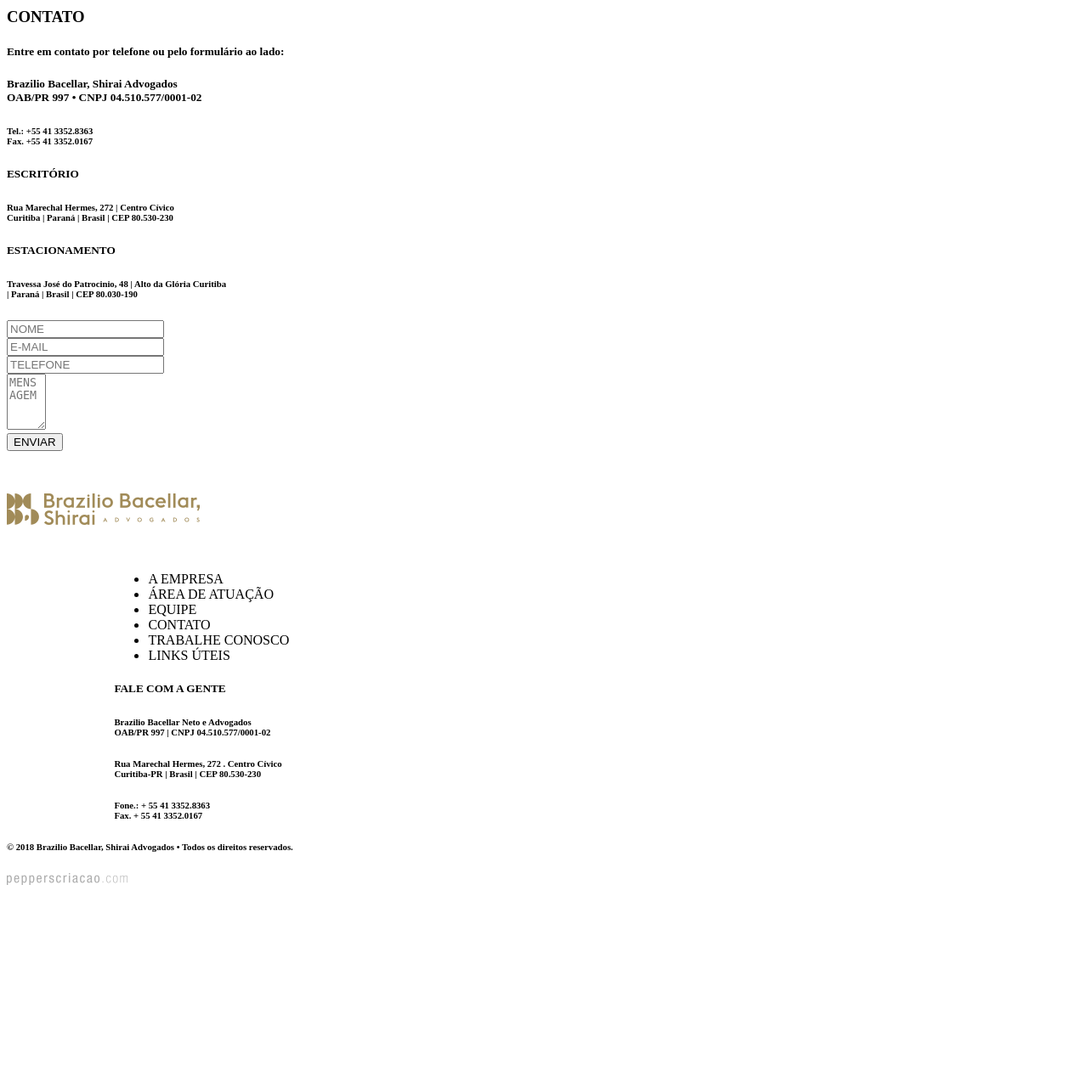
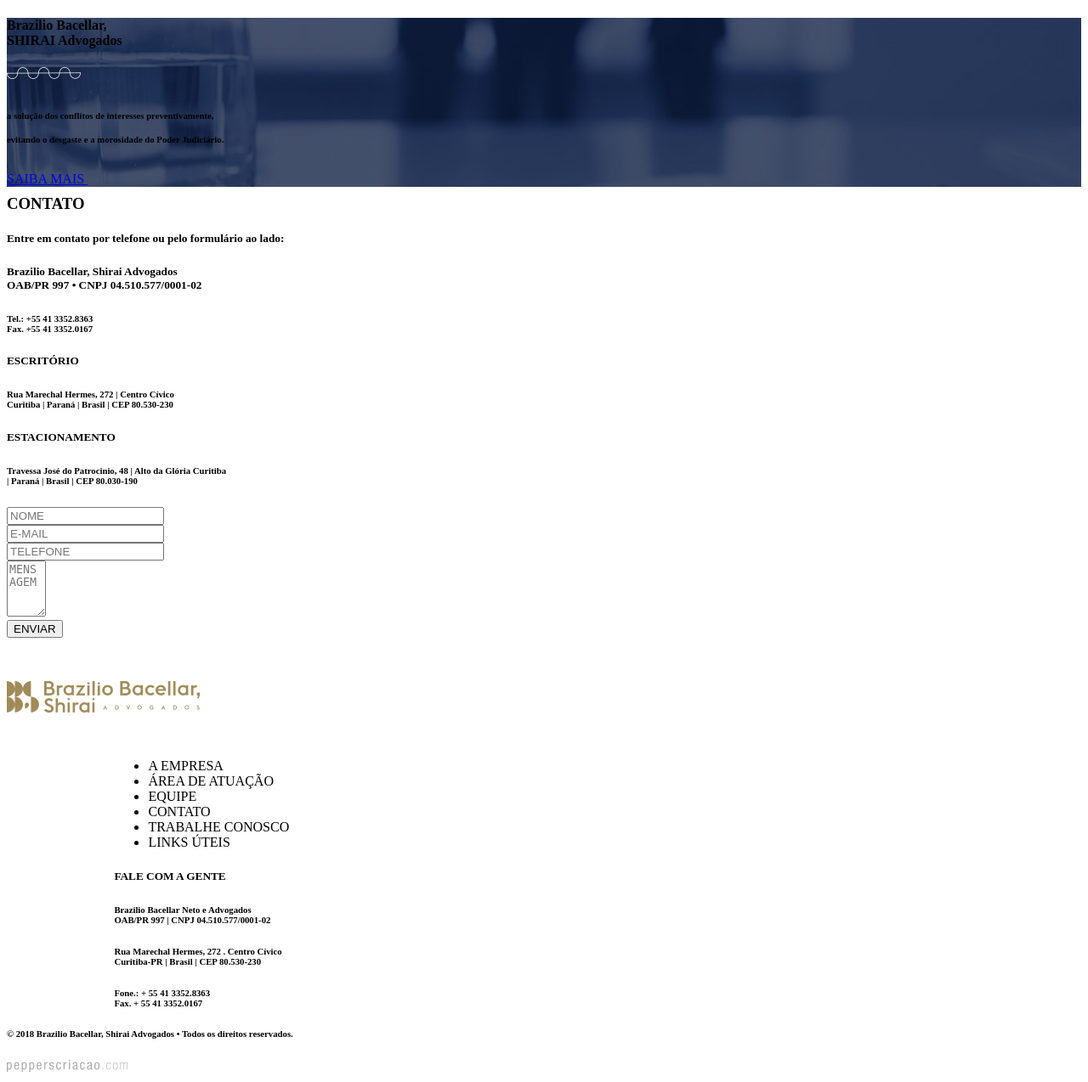
Before and after one commit to joseveronez/brazilio, a PHP site: template views/home.php in a window 1280 px wide. Shown: the whole page at 85% size. Before the commit the page ends 1042 px from the top, so only its background shows below. Run offline with PHP 8.4, Linux system fonts and the light colour scheme; the template is opened without the code that fills it, so the values that code supplies are empty; some libraries are stand-ins or nearby versions.

Commit message:
Home
Inclusão de textos

```diff
--- a/css/cores.css
+++ b/css/cores.css
@@ -1,6 +1,6 @@
 .marrom-fonte {color: #634b15 !important; }
 .dourado-fonte {color: #a08a59 !important; }
-.bege-fonte { color: #e1d1aa !important; }
+.bege-fonte { color: #dbd7cc !important; }
 .preto-fonte { color: #080808 !important; }
 .branco-fonte { color: #ffffff !important; }
 .cinza-fonte { color: #dbd7cc !important; }
@@ -9,7 +9,7 @@
 .bg-copyright {background-color: #101f39!important;}
 .bg-azul{ background-color: #14284b !important;}
 .bg-branco { background-color: #ffffff !important;}
-.bg-bege { background-color: #e1d1aa !important; }
+.bg-bege { background-color: #dbd7cc !important; }
 .bg-cinza-claro {background-color: #ccc!important;}
 .bg-dourado { background-color: #a08a59 !important;}
 .bg-preto { background-color: #2d2d2d !important; }
--- a/css/fonts.css
+++ b/css/fonts.css
@@ -1,6 +1,6 @@
 @import url('https://fonts.googleapis.com/css?family=Roboto:100,300,400,500,700,900');
 @import url('https://fonts.googleapis.com/css?family=Montserrat');
-@import url('https://fonts.googleapis.com/css?family=Open+Sans');
+@import url('https://fonts.googleapis.com/css?family=Open+Sans:100,300,400,500,700,900');
 .Montserrat {font-family: 'Montserrat', sans-serif;}
 .Festival { font-family: festival, sans-serif; }
 .Rye { font-family: rye, sans-serif; }
--- a/css/style.css
+++ b/css/style.css
@@ -92,6 +92,7 @@ textarea:focus.contato-footer:-moz-placeholder{color: #634b15;}
 .Relative{ position: relative; }
 .Absolute{ position: absolute; }
 
+.botao-dourado{padding: 10px;border: 1px solid #a08a59;letter-spacing: 3px;}
 
 
 .MarginT1{margin-top: 1%!important;}
--- a/views/home.php
+++ b/views/home.php
@@ -1,10 +1,24 @@
+<style type="text/css">
+    .owl-carousel .owl-item img {width: initial;}
+</style>
+
 <div class="col-lg-12 col-md-12 col-sm-12 col-xs-12 padding-zero" id="azul" style="margin-bottom: -10px">
     <div class="owl-carousel slider-topo owl-theme">
         <div class="item vh100">
-            <div class="vh100" style="background: url('<?= RAIZSITE ?>/imagens/ban1.jpg'); background-size: cover; background-position: center center"></div>
+            <div class="vh100" style="background: url('<?= RAIZSITE ?>/imagens/ban2.jpg'); background-size: cover; background-position: center center">
+                <div class="container">
+                    <div class="col-lg-12 col-md-12 col-sm-12 col-xs-12 text-center MarginT25">
+                        <h4 class="Uppercase size50 dourado-fonte Light">Brazilio Bacellar,<br> SHIRAI Advogados </h4>
+                        <img src="imagens/ond1.png" class="img-responsive MarginT5" style="margin: 0 auto;">
+                        <h6 class="Uppercase branco-fonte Light size20 MarginB4" style="line-height: 28px;">a solução dos conflitos de interesses preventivamente,<br> evitando o desgaste e a morosidade do Poder Judiciário. </h6>
+                        <a href="#" class="link-default dourado-fonte botao-dourado" role="button" >SAIBA MAIS&nbsp;<i class="fa fa-angle-right" aria-hidden="true"></i></a>
+                    </div>
+
+                </div>
+            </div>
         </div>
         <div class="item vh100">
-            <div class="vh100" style="background: url('<?= RAIZSITE ?>/imagens/ban2.jpg'); background-size: cover; background-position: center center"></div>
+            <div class="vh100" style="background: url('<?= RAIZSITE ?>/imagens/ban1.jpg'); background-size: cover; background-position: center center"></div>
         </div>
         <div class="item vh100">
             <div class="vh100" style="background: url('<?= RAIZSITE ?>/imagens/ban3.jpg'); background-size: cover; background-position: center center"></div>
@@ -20,7 +34,7 @@
         nav:true,
         navText: ["<div class='prev-icon'></div>","<div class='next-icon'></div>"],
         dots:true,
-        autoplay:true,
+        autoplay:false,
         items:1
     });
 </script>
```
Also changed, not shown: imagens/balanca.png (added), imagens/ond1.png (added), imagens/ond2.png (added).
